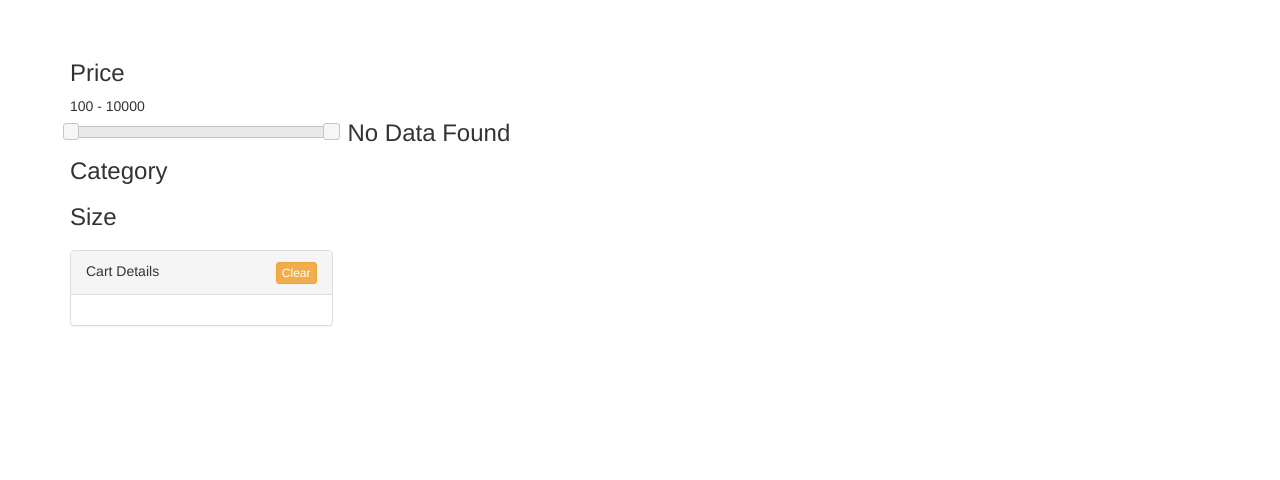
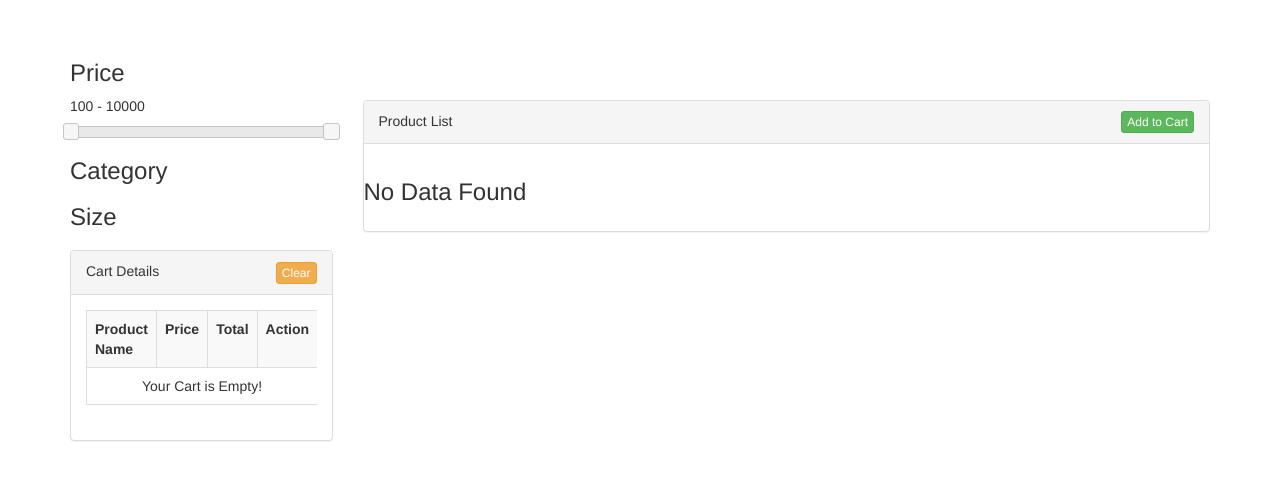
Before and after one commit to TinaKareh/Web-Shop, a CodeIgniter app: page /Web-Shop/index.php/product_filter/index in a window 1280 px wide. Shown: the part 52-532 px from the top of the page. Run offline with CodeIgniter, Linux system fonts and the light colour scheme; tables that the repository leaves empty or names only in its code hold one stand-in row (values such as "Sample post"); some libraries are stand-ins or nearby versions.

Commit message:
Latest Commit

```diff
--- /dev/null
+++ b/application/controllers/Product_cart.php
@@ -0,0 +1,76 @@
+<?php
+
+defined('BASEPATH') OR exit('No direct script access allowed');
+
+class Product_cart extends CI_Controller {
+
+	public function __construct()
+	{
+		parent::__construct();
+        $this->load->helper('url');
+        $this->load->helper('form');
+        $this->load->library('form_validation');
+        $this->load->library('session');
+        $this->load->library('cart');
+        $this->load->helper('date');
+        $this->load->model('Product_model');
+        $this->load->model('Product_filter_model');
+	}
+
+	function index()
+	{
+
+    $total_price = 0;
+    $total_item = 0;
+
+  $output = '
+<div class="table-responsive" id="order_table">
+ <table class="table table-bordered table-striped">
+  <tr>
+            <th width="40%">Product Name</th>
+            <th width="20%">Price</th>
+            <th width="15%">Total</th>
+            <th width="5%">Action</th>
+        </tr>
+';
+if(!empty($_SESSION["shopping_cart"]))
+{
+ foreach($_SESSION["shopping_cart"] as $keys => $values)
+ {
+  $output .= '
+  <tr>
+   <td>'.$values["item_name"].'</td>
+   <td align="right"> '.$values["price"].' Kshs</td>
+   <td align="right"> '.number_format($values["price"], 2).' Kshs</td>
+   <td><button name="delete" class="btn btn-danger btn-xs delete" id="'. $values["item_id"].'">Remove</button></td>
+  </tr>
+  ';
+  $total_price = $total_price + ($values["price"]);
+  //$total_item = $total_item + 1;
+ }
+ $output .= '
+ <tr>
+        <td colspan="3" align="right">Total</td>
+        <td align="right">'.number_format($total_price, 2).' Kshs</td>
+        <td></td>
+    </tr>
+ ';
+}
+else
+{
+ $output .= '
+    <tr>
+     <td colspan="5" align="center">
+      Your Cart is Empty!
+     </td>
+    </tr>
+    ';
+}
+$output .= '</table></div>';
+
+echo $output;
+//echo '<pre>';
+//print_r($_SESSION["shopping_cart"]);
+//echo '</pre>';
+    }
+}
--- a/application/models/Product_filter_model.php
+++ b/application/models/Product_filter_model.php
@@ -57,16 +57,16 @@ class Product_filter_model extends CI_Model
 			{
 				$output .= '
 				<div class="col-sm-4 col-lg-3 col-md-3">
-					<div style="border:1px solid #ccc; border-radius:5px; padding:16px; margin-bottom:16px; height:450px;">
+					<div style="border:1px solid #ccc; border-radius:5px; padding:16px; margin-bottom:16px; height:450px;" id="item_'.$row["item_id"].'">
 					<img src="'.base_url().'images/'. $row['image'] .'" alt="" class="img-responsive" >
-					<p align="center"><strong><a href="#">'. $row['item_name'] .'</a></strong></p>
+					<p align="center"><strong><input type="checkbox" class="select_product" data-product_id="'.$row["item_id"].'" data-product_name="'.$row["item_name"].'" data-product_price="'.$row["price"] .'" value="">
+					<a href="#">'. $row['item_name'] .'</a></strong></p>
 					<h4 style="text-align:center;" class="text-danger" >'. $row['price'] .'Kshs</h4>
 					<p>
 					Category : '. $row['category'] .' <br />
 					Size : '. $row['size'] .'<br />
 					Description: '.$row['description'].'<br/>
 					</p>
-					<button align="left"name="add_to_cart" id="add_to_cart" class="btn btn-success">Add-to-Cart</button>
 					</div>
 				</div>
 				';
--- a/application/views/product_filter.php
+++ b/application/views/product_filter.php
@@ -79,16 +79,16 @@
                       <div class="panel-heading">
                                   <div class="row">
                            <div class="col-md-6">Cart Details</div>
-                  <div class="col-md-6" align="right">
-                   <button type="button" name="clear_cart" id="clear_cart" class="btn btn-warning btn-xs">Clear</button>
+						   <div class="col-md-6" align="right">
+        <button type="button" name="clear_cart" id="clear_cart" class="btn btn-warning btn-xs">Clear</button>
       </div>
      </div>
     </div>
     <div class="panel-body" id="shopping_cart">
 
+	</div>
+   </div>
     </div>
-   </div>
-                </div>
             </div>
             <div class="col-md-9">
 				<br />
@@ -97,9 +97,18 @@
 				<br />
 				<br />
 				<br />
-                <div class="row filter_data">
-
-                </div>
+				<div class="panel panel-default">
+				<div class="panel-heading">
+				<div class="row">
+				<div class="col-md-6">Product List</div>
+				<div class="col-md-6" align="right">
+       <button type="button" name="add_to_cart" id="add_to_cart" class="btn btn-success btn-xs">Add to Cart</button>
+				</div>
+				</div>
+				</div>
+                <div class=" panel-body row filter_data">
+            </div>
+				</div>
             </div>
         </div>
 
@@ -117,6 +126,8 @@
 $(document).ready(function(){
 
 	filter_data(1);
+
+	load_cart_data();
 
 	function filter_data(page)
 	{
@@ -174,8 +185,111 @@ $(document).ready(function(){
         filter_data(1);
     });
 
+	function load_cart_data()
+   {
+      $.ajax({
+      url:"<?php echo base_url(); ?>product_cart",
+      method:"POST",
+      success:function(data)
+     {
+       $('#shopping_cart').html(data);
+     }
+  });
+ }
 
+ $(document).on('click', '.select_product', function(){
+  var item_id = $(this).data('product_id');
+  if($(this).prop('checked') == true)
+  {
+   $('#item'+item_id).css('background-color', '#f1f1f1');
+   $('#item'+item_id).css('border-color', '#333');
+  }
+  else
+  {
+   $('#item'+item_id).css('background-color', 'transparent');
+   $('#item'+item_id).css('border-color', '#ccc');
+  }
+ });
 
+ $('#add_to_cart').click(function(){
+  var item_id = [];
+  var item_name = [];
+  var price = [];
+  var action = "add";
+  $('.select_product').each(function(){
+   if($(this).prop('checked') == true)
+   {
+    item_id.push($(this).data('product_id'));
+    item_name.push($(this).data('product_name'));
+    price.push($(this).data('product_price'));
+   }
+  });
+
+  if(item_id.length > 0)
+  {
+   $.ajax({
+    url:"<?php echo base_url();?>action",
+    method:"POST",
+    data:{item_id:item_id, item_name:item_name, price:price, action:action},
+    success:function(data)
+    {
+     $('.select_product').each(function(){
+      if($(this).prop('checked') == true)
+      {
+       $(this).attr('checked', false);
+       var temp_item_id = $(this).data('product_id');
+       $('#item'+temp_item_id).css('background-color', 'transparent');
+       $('#item'+temp_item_id).css('border-color', '#ccc');
+      }
+     });
+
+     load_cart_data();
+     alert("Item has been Added into Cart");
+    }
+   });
+  }
+  else
+  {
+   alert('Select atleast one item');
+  }
+
+ });
+
+ $(document).on('click', '.delete', function(){
+  var item_id = $(this).attr("id");
+  var action = 'remove';
+  if(confirm("Are you sure you want to remove this product?"))
+  {
+   $.ajax({
+    url:"<?php echo base_url();?>action",
+    method:"POST",
+    data:{item_id:item_id, action:action},
+    success:function()
+    {
+     load_cart_data();
+     alert("Item has been removed from Cart");
+    }
+   })
+  }
+  else
+  {
+   return false;
+  }
+ });
+
+ $(document).on('click', '#clear_cart', function(){
+  var action = 'empty';
+  $.ajax({
+   url:"<?php echo base_url();?>action",
+   method:"POST",
+   data:{action:action},
+   success:function()
+   {
+    load_cart_data();
+    alert("Your Cart has been clear");
+   }
+  });
+ });
 });
 </script>
 
```
Also changed, not shown: application/controllers/Action.php (added, +69 -0 lines), assets/custom/index.js (line endings or trailing spaces).
